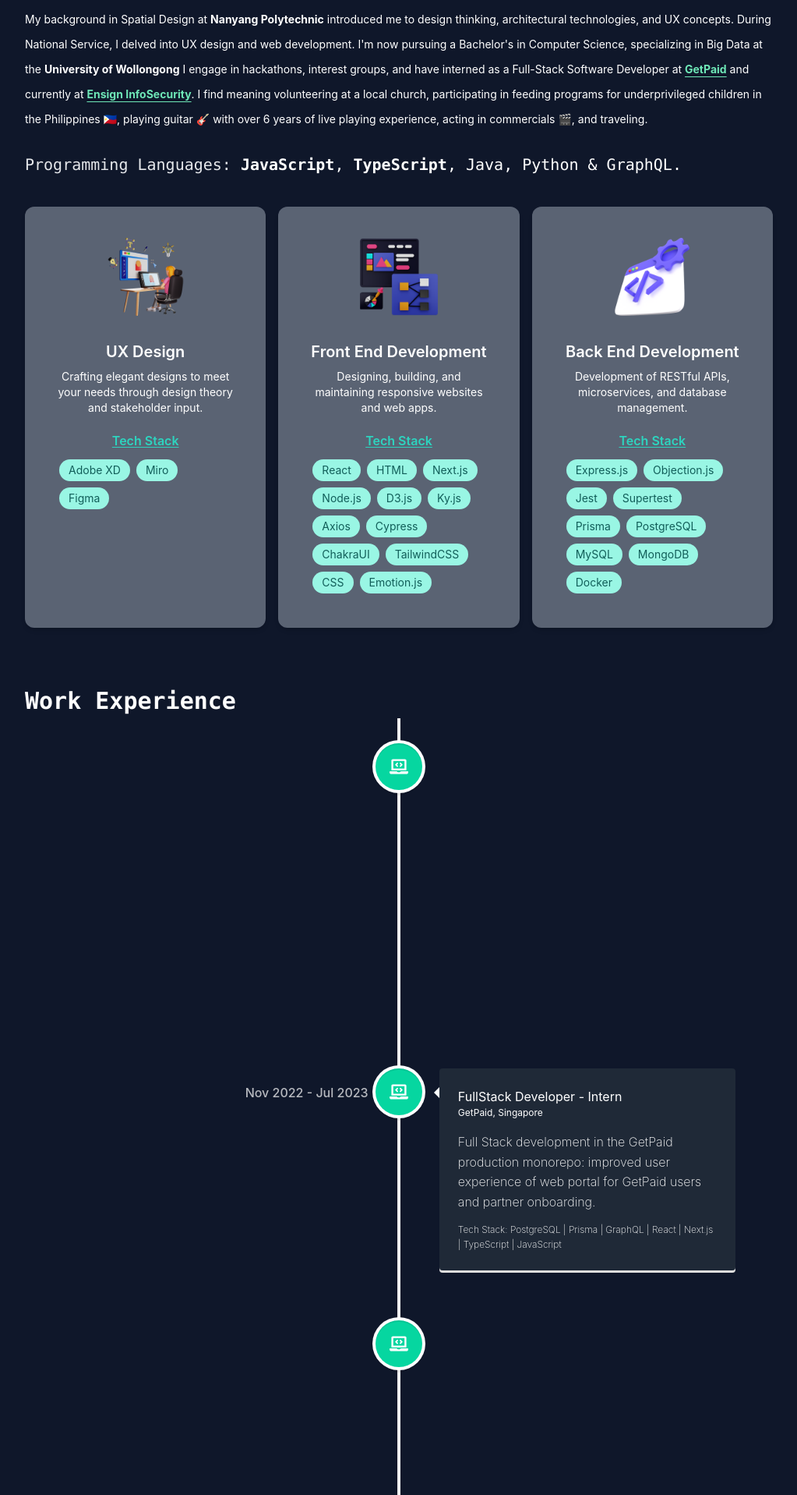
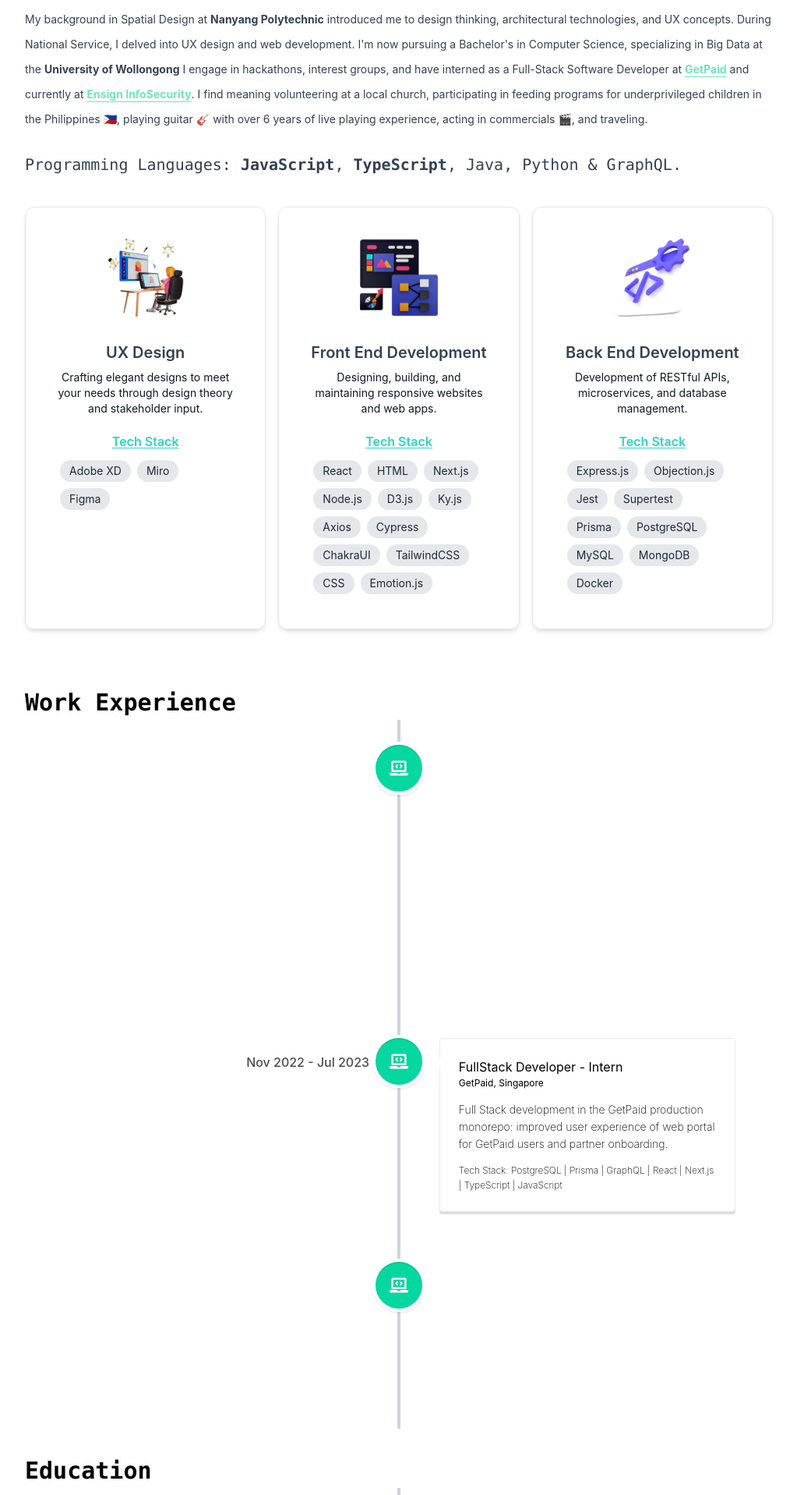
Before and after one commit to rurumeister/personal-portfolio, a Next.js app: page / in a window 1280 px wide. Shown: the part 880-2797 px from the top of the page at 78% size, without its empty margins (128-1151 px from the left). Built offline with nearby package versions, Linux system fonts and the light colour scheme.

Commit message:
feat: add dark mode and light mode styling

```diff
--- a/src/components/aboutMe.js
+++ b/src/components/aboutMe.js
@@ -49,12 +49,12 @@ const AboutMe = () => {
   return (
     <section>
       <div className="mt-16">
-        <div className="group font-mono text-3xl font-bold text-white py-1 mt-8">
+        <div className="group font-mono text-3xl font-bold text-black dark:text-white py-1 mt-8">
           <span className="bg-left-bottom bg-gradient-to-r from-blue-500 to-blue-500 bg-[length:0%_2px] bg-no-repeat group-hover:bg-[length:100%_2px] transition-all duration-500 ease-out">
             About Me
           </span>
         </div>
-        <p className="text-sm md:text-md  py-2 leading-8 text-white">
+        <p className="text-sm md:text-md  py-2 leading-8 text-slate-700 dark:text-white">
           {`My background in Spatial Design at `}
           <span className="font-bold ">Nanyang Polytechnic</span>
           {` introduced me to design thinking, architectural technologies, and UX concepts. During National Service,
@@ -77,9 +77,9 @@ const AboutMe = () => {
           the Philippines 🇵🇭, playing guitar 🎸 with over 6 years of live playing experience, acting in commercials 🎬, and traveling.`}
         </p>
       </div>
-      <div className="font-mono text-md md:text-xl pt-5 leading-8 text-gray-200">
+      <div className="font-mono text-md md:text-xl pt-5 leading-8 text-slate-700 dark:text-gray-200">
         Programming Languages:{" "}
-        <span className="font-light text-md text-white md:text-xl">
+        <span className="font-light text-md md:text-xl">
           <span className="font-bold">JavaScript</span>,{" "}
           <span className="font-bold">TypeScript</span>, Java, Python & GraphQL.
         </span>
@@ -89,7 +89,7 @@ const AboutMe = () => {
           return (
             <div
               key={index}
-              className="text-center bg-slate-300 bg-opacity-40 shadow-md p-5 md:p-10 rounded-xl my-5 md:my-10"
+              className="text-center bg-white border border-gray-200 dark:bg-gray-800 dark:border-gray-700 bg-opacity-40 shadow-md p-5 md:p-10 rounded-xl my-5 md:my-10"
             >
               <Image
                 alt="design-image"
@@ -98,10 +98,10 @@ const AboutMe = () => {
                 width="100"
                 height="100"
               />
-              <h3 className="text-xl text-white font-semibold pt-8 ">
+              <h3 className="text-xl text-slate-700 dark:text-white font-semibold pt-8 ">
                 {skill.title}
               </h3>
-              <p className="text-sm md:text-md py-2 text-white">
+              <p className="text-sm md:text-md py-2 text-slate-900 dark:text-white">
                 {skill.description}
               </p>
               <div className="flex flex-col flex-wrap justify-center">
@@ -112,7 +112,7 @@ const AboutMe = () => {
                   {skill.stack.map((stackItem, stackIndex) => (
                     <span
                       key={stackIndex}
-                      className="cursor-pointer hover:scale-105 bg-teal-200 text-teal-800 py-1 px-3 m-1 rounded-full text-sm"
+                      className="cursor-pointer hover:scale-105 bg-gray-200 text-gray-800 dark:bg-teal-200 dark:text-teal-800 py-1 px-3 m-1 rounded-full text-sm"
                     >
                       {stackItem}
                     </span>
--- a/src/components/contactMe.js
+++ b/src/components/contactMe.js
@@ -44,7 +44,7 @@ const Form = () => {
   return (
     <section>
       <div
-        className="group font-mono text-3xl font-bold text-white py-1 mt-8"
+        className="group font-mono text-3xl font-bold text-black dark:text-white py-1 mt-8"
         id="social-links"
       >
         <span className="bg-left-bottom bg-gradient-to-r from-emerald-400 to-emerald-400 bg-[length:0%_2px] bg-no-repeat group-hover:bg-[length:100%_2px] transition-all duration-500 ease-out">
@@ -53,11 +53,11 @@ const Form = () => {
       </div>
 
       <div className=" relative">
-        <p className="text-sm md:text-md py-2 leading-8 text-white text-left ">
+        <p className="text-sm md:text-md py-2 leading-8 text-slate-700 dark:text-white text-left ">
           {`I am constantly seeking new prospects and ways to broaden my professional connections.
           Don't hesitate to reach out to me through any of these channels!`}
         </p>
-        <div className="text-5xl flex justify-center gap-5 sm:gap-16 lg:gap-44 py-5 md:py-10 flex-col sm:flex-row text-gray-400">
+        <div className="text-5xl flex justify-center gap-5 sm:gap-16 lg:gap-44 py-5 md:py-10 flex-col sm:flex-row text-slate-700 dark:text-gray-400">
           {contactLinks.map((link, index) => {
             return (
               <div
--- a/src/components/projects.js
+++ b/src/components/projects.js
@@ -16,8 +16,8 @@ import {
   SiOpensearch,
 } from "react-icons/si";
 import { MdOpenInNew } from "react-icons/md";
-//
 import Link from "next/link";
+
 const projectWeb = [
   {
     imageUrl: "/img/project_bg/stealth.png",
@@ -97,7 +97,7 @@ const Projects = () => {
   return (
     <>
       <div className=" mt-10">
-        <div className="group font-mono text-3xl font-bold text-white py-1 mt-8">
+        <div className="group font-mono text-3xl font-bold text-black dark:text-white py-1 mt-8">
           <span
             className="bg-left-bottom bg-gradient-to-r from-pink-500 to-pink-500 bg-[length:0%_2px]
           bg-no-repeat group-hover:bg-[length:100%_2px] transition-all duration-500 ease-out"
@@ -164,7 +164,7 @@ const Projects = () => {
                     </p>
                   </div>
 
-                  <div className="flex items-center text-slate-50 gap-5">
+                  <div className="flex items-center text-slate-800 dark:text-slate-50 gap-5">
                     {project?.languages.map((Language, index) => {
                       const { component: LanguageIcon, title } = Language;
 
--- a/src/components/workExp.js
+++ b/src/components/workExp.js
@@ -5,7 +5,15 @@ import {
   VerticalTimelineElement,
 } from "react-vertical-timeline-component";
 import "react-vertical-timeline-component/style.min.css";
-const WorkExperience = () => {
+import {
+  offWhite,
+  white,
+  yellow,
+  bgDark,
+  green,
+  black,
+  lightgrey,
+} from "../styles/colors";
 let workTimelineElements = [
   {
     id: 1,
@@ -66,17 +74,20 @@ const WorkExperience = () => {
     icon: "school",
   },
 ];
+const WorkExperience = (props) => {
+  const { darkMode } = props;
   return (
     <section>
-      <div className="group font-mono text-3xl font-bold text-white py-1 mt-8">
+      <div className="group font-mono text-3xl font-bold text-black dark:text-white py-1 mt-8">
         <span className="bg-left-bottom bg-gradient-to-r from-emerald-400 to-emerald-400 bg-[length:0%_2px] bg-no-repeat group-hover:bg-[length:100%_2px] transition-all duration-500 ease-out">
           Work Experience
         </span>
       </div>
       <div className="">
-        <VerticalTimeline lineColor="#f0f0f0">
+        {darkMode ? (
+          <VerticalTimeline lineColor={offWhite}>
             {workTimelineElements.map((element) => {
-            let workIconStyles = { background: "#06D6A0", color: "#FFF" };
+              let workIconStyles = { background: green, color: white };
               return (
                 <VerticalTimelineElement
                   style={{
@@ -84,8 +95,8 @@ const WorkExperience = () => {
                       "0 0.25em 0.5 em 0 rgba(0, 0, 0, 0.25), 0 0.4em 1.25em 0 rbga(0, 0, 0, 0.15) !important",
                   }}
                   contentStyle={{
-                  background: "#1F2937",
-                  color: "#fff",
+                    background: bgDark,
+                    color: white,
                   }}
                   key={element.id}
                   date={element.date}
@@ -111,16 +122,10 @@ const WorkExperience = () => {
               );
             })}
           </VerticalTimeline>
-      </div>
-      <div className="group font-mono text-3xl font-bold text-white py-1 mt-8">
-        <span className="bg-left-bottom bg-gradient-to-r from-yellow-400 to-yellow-400 bg-[length:0%_2px] bg-no-repeat group-hover:bg-[length:100%_2px] transition-all duration-500 ease-out">
-          Education
-        </span>
-      </div>
-      <div className="">
-        <VerticalTimeline lineColor="#f0f0f0">
-          {educationTimelineElements.map((element) => {
-            let schoolIconStyles = { background: "#F9C74F", color: "#FFF" };
+        ) : (
+          <VerticalTimeline lineColor={lightgrey}>
+            {workTimelineElements.map((element) => {
+              let workIconStyles = { background: green, color: white };
               return (
                 <VerticalTimelineElement
                   style={{
@@ -128,8 +133,55 @@ const WorkExperience = () => {
                       "0 0.25em 0.5 em 0 rgba(0, 0, 0, 0.25), 0 0.4em 1.25em 0 rbga(0, 0, 0, 0.15) !important",
                   }}
                   contentStyle={{
-                  background: "#1F2937",
-                  color: "#fff",
+                    border: "0.5px solid #eaeaea",
+                    background: white,
+                    color: black,
+                  }}
+                  key={element.id}
+                  date={element.date}
+                  dateClassName="date"
+                  iconStyle={workIconStyles}
+                  icon={<WorkIcon />}
+                >
+                  <h3 className="vertical-timeline-element-title">
+                    {element.title}
+                  </h3>
+                  <h5 className="vertical-timeline-element-subtitle">
+                    {element.location}
+                  </h5>
+                  <p id="vertical-timeline-element-description">
+                    {element.description}
+                  </p>
+                  {element?.stack ? (
+                    <p id="vertical-timeline-element-added-description">
+                      {element.stack}
+                    </p>
+                  ) : null}
+                </VerticalTimelineElement>
+              );
+            })}
+          </VerticalTimeline>
+        )}
+      </div>
+      <div className="group font-mono text-3xl font-bold text-black dark:text-white py-1 mt-8">
+        <span className="bg-left-bottom bg-gradient-to-r from-yellow-400 to-yellow-400 bg-[length:0%_2px] bg-no-repeat group-hover:bg-[length:100%_2px] transition-all duration-500 ease-out">
+          Education
+        </span>
+      </div>
+      <div className="">
+        {darkMode ? (
+          <VerticalTimeline lineColor={offWhite}>
+            {educationTimelineElements.map((element) => {
+              let schoolIconStyles = { background: yellow, color: white };
+              return (
+                <VerticalTimelineElement
+                  style={{
+                    boxShadow:
+                      "0 0.25em 0.5 em 0 rgba(0, 0, 0, 0.25), 0 0.4em 1.25em 0 rbga(0, 0, 0, 0.15) !important",
+                  }}
+                  contentStyle={{
+                    background: bgDark,
+                    color: white,
                   }}
                   key={element.id}
                   date={element.date}
@@ -155,6 +207,46 @@ const WorkExperience = () => {
               );
             })}
           </VerticalTimeline>
+        ) : (
+          <VerticalTimeline lineColor={lightgrey}>
+            {educationTimelineElements.map((element) => {
+              let schoolIconStyles = { background: yellow, color: white };
+              return (
+                <VerticalTimelineElement
+                  style={{
+                    boxShadow:
+                      "0 0.25em 0.5 em 0 rgba(0, 0, 0, 0.25), 0 0.4em 1.25em 0 rbga(0, 0, 0, 0.15) !important",
+                  }}
+                  contentStyle={{
+                    border: "0.5px solid #eaeaea",
+                    background: white,
+                    color: black,
+                  }}
+                  key={element.id}
+                  date={element.date}
+                  dateClassName="date"
+                  iconStyle={schoolIconStyles}
+                  icon={<SchoolIcon />}
+                >
+                  <h3 className="vertical-timeline-element-title">
+                    {element.title}
+                  </h3>
+                  <h5 className="vertical-timeline-element-subtitle">
+                    {element.location}
+                  </h5>
+                  <p id="vertical-timeline-element-description">
+                    {element.description}
+                  </p>
+                  {element?.addedDescription ? (
+                    <p id="vertical-timeline-element-added-description">
+                      {element?.addedDescription}
+                    </p>
+                  ) : null}
+                </VerticalTimelineElement>
+              );
+            })}
+          </VerticalTimeline>
+        )}
       </div>
     </section>
   );
--- a/src/pages/index.js
+++ b/src/pages/index.js
@@ -9,11 +9,17 @@ import Projects from "../components/projects";
 import ScrollToTop from "../components/scrollToTop";
 import ContactMe from "../components/contactMe";
 import Footer from "../components/footer";
-import * as React from "react";
+import React, { useEffect, useState } from "react";
 
 export default function Home() {
+  const [isDarkMode, setIsDarkMode] = useState(false);
+  useEffect(() => {
+    const mediaQuery = window.matchMedia("(prefers-color-scheme: dark)");
+    setIsDarkMode(mediaQuery.matches);
+  }, []);
+
   return (
-    <div className="bg-slate-900">
+    <div className="bg-white dark:bg-slate-900">
       <Head>
         <title>Elroy Chua Portfolio</title>
         <meta name="description" content="Generated by create next app" />
@@ -23,9 +29,9 @@ export default function Home() {
       <Navbar activePage="home" />
       <main className="flex flex-col">
         <section className="p-10 md:px-20 lg:px-40 max-w-7xl self-center">
-          <Hero />
+          <Hero darkMode={isDarkMode} />
           <AboutMe />
-          <WorkExperience />
+          <WorkExperience darkMode={isDarkMode} />
           <Projects />
           <ContactMe />
           <Footer />
--- a/src/pages/resume.js
+++ b/src/pages/resume.js
@@ -11,7 +11,7 @@ import Footer from "../components/footer";
 export default function Resume() {
   const isInitialRequestGreaterThan700 = useMediaQuery("(min-width:700px)");
   return (
-    <div className="bg-black">
+    <div className="bg-white dark:bg-black">
       <Head>
         <title>Elroy Chua Portfolio - Resume</title>
         <meta name="description" content="Generated by create next app" />
--- /dev/null
+++ b/src/styles/colors.ts
@@ -0,0 +1,7 @@
+export const bgDark = "#1F2937";
+export const black = "#000000";
+export const white = "#FFFFFF";
+export const offWhite = "#f0f0f0";
+export const lightgrey = "rgb(203 213 225)";
+export const green = "#06D6A0";
+export const yellow = "#F9C74F";
--- a/src/styles/globals.css
+++ b/src/styles/globals.css
@@ -87,7 +87,7 @@ canvas {
 @media (min-width: 768px) {
   #vertical-timeline-element-description {
     font-weight: 200;
-    font-size: 16px;
+    font-size: 14px;
   }
   #vertical-timeline-element-added-description {
     font-weight: 200;
--- a/tailwind.config.js
+++ b/tailwind.config.js
@@ -1,16 +1,12 @@
 /** @type {import('tailwindcss').Config} */
 module.exports = {
   content: [
-    "./app/**/*.{js,ts,jsx,tsx}",
     "./pages/**/*.{js,ts,jsx,tsx}",
     "./components/**/*.{js,ts,jsx,tsx}",
-    // Or if using `src` directory:
     "./src/**/*.{js,ts,jsx,tsx}",
-    "./public/**/*.{js,ts,jsx,tsx}",
   ],
   theme: {
     extend: {
-      //personal fonts and colors can be added
       fontFamily: {
         burtons: "burtons",
       },
```
Also changed, not shown: src/components/footer.js (+6 -4 lines), src/components/hero.js (+63 -10 lines), src/components/navbar.js (+7 -5 lines). Lines whose indentation alone changed are shown as unchanged.
